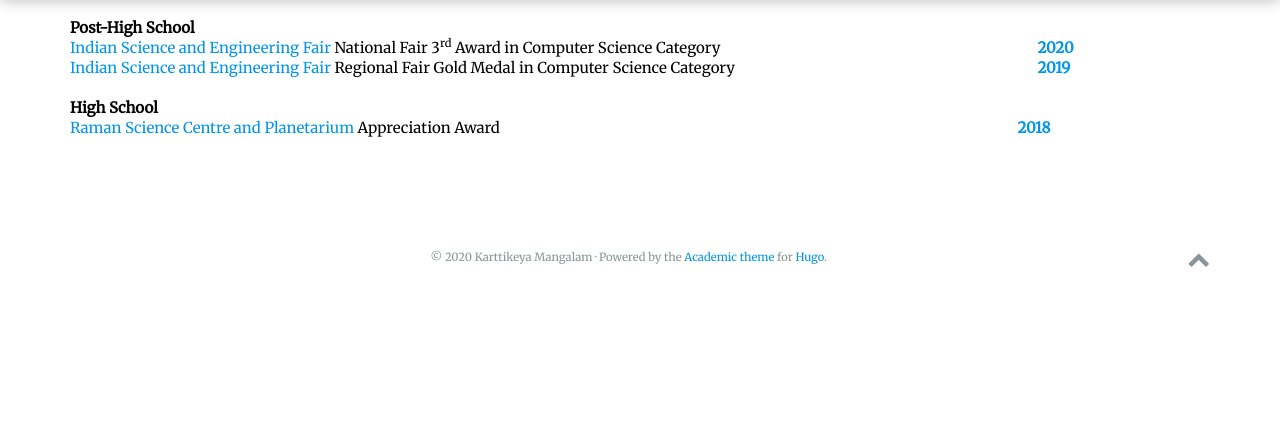
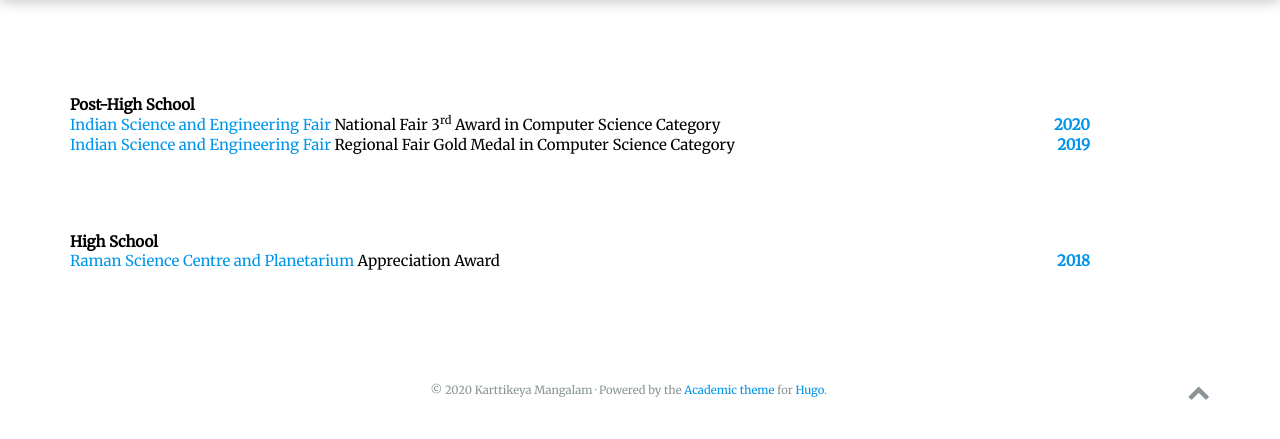
Before and after one commit to May11HBD/aman23apr.github.io, a plain HTML site: page awards/index.html in a window 1280 px wide. Shown: the part 73-512 px from the top of the page. Drawn offline with nearby package versions, Linux system fonts and the light colour scheme; some icons are missing.

Commit message:
Update index.html

```diff
--- a/awards/index.html
+++ b/awards/index.html
@@ -157,15 +157,19 @@
                             <th class=col1 align='left'>Post-High School</th>
                             <td class=col2>&nbsp;</td>
                         </tr>
-		      <div class='vspace'></div>
+		      <p class='vspace'>
+                        <br/>
+                        <br/>
+			<br/>
+                      </p>
                         <tr>
 		            <td class=col1 align='left'><a href="" target="_blank">Indian Science and Engineering Fair</a> National Fair 3<sup>rd</sup> Award in Computer Science Category</td>
-			    <td class=col2 align='left'><span class='logdate'>2020</span></td>
+			    <td class=col2 align='right'><span class='logdate'>2020</span></td>
                         </tr>
 		        <tr>
 
                             <td class=col1 align='left'><a href="" target="_blank">Indian Science and Engineering Fair</a> Regional Fair Gold Medal in Computer Science Category</td>
-		            <td class=col2 align='left'><span class='logdate'>2019</span></td>
+		            <td class=col2 align='right'><span class='logdate'>2019</span></td>
 
                         </tr>
 		 </table>
@@ -175,10 +179,13 @@
                             <th class=col1 align='left'>High School</th>
                             <td class=col2>&nbsp;</td>
                         </tr>
-			<div class='vspace'></div>
+			<p class='vspace'>
+                        <br/>
+                        <br/>
+                        </p>
 		       <tr>
 		            <td class=col1 align='left'><a href="" target="_blank">Raman Science Centre and Planetarium</a> Appreciation Award</td>
-			    <td class=col2 align='left'><span class='logdate'>2018</span></td>
+			    <td class=col2 align='right'><span class='logdate'>2018</span></td>
                         </tr>
 
     </table>
```
